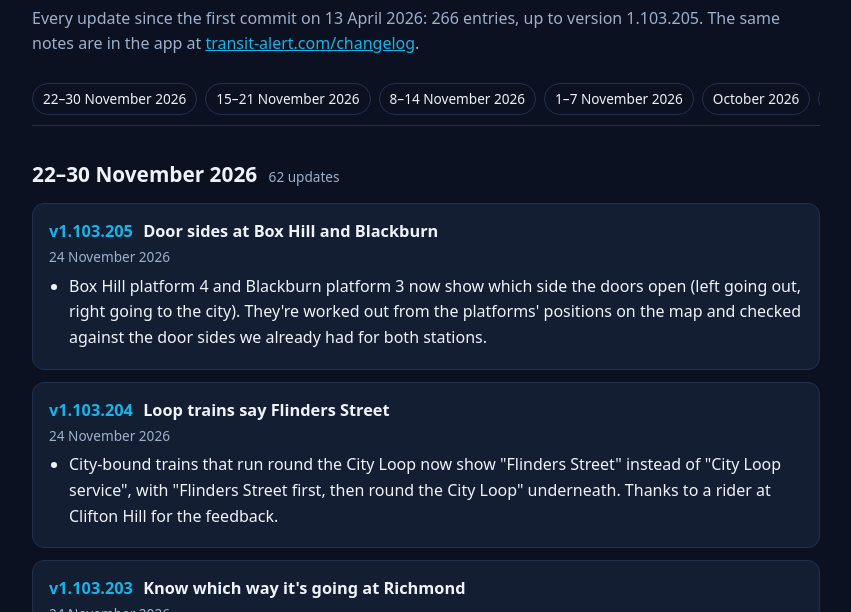
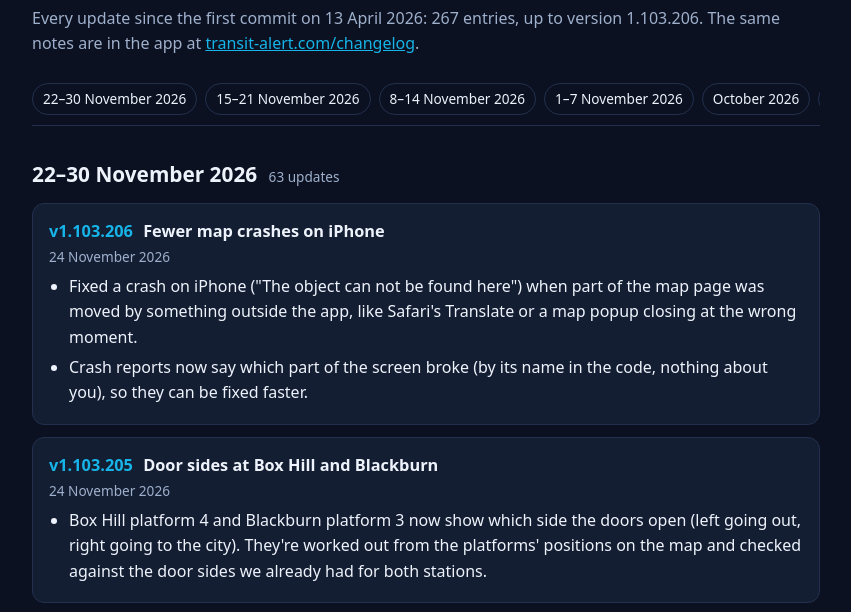
Before and after one commit to comengfreak/comengfreak.github.io, a plain HTML site: page changelog.html in a window 1280 px wide. Shown: the part 137-749 px from the top of the page, without its empty margins (214-1065 px from the left). Drawn offline with Linux system fonts and the light colour scheme.

Commit message:
Changelog to 1.103.206

```diff
--- a/changelog.html
+++ b/changelog.html
@@ -33,11 +33,12 @@
 <div class="wrap">
 <header><a class="home" href="./"><img src="img/icon.png" alt=""> TransitAlert</a></header>
 <h1>Changelog</h1>
-<p class="lead">Every update since the first commit on 13 April 2026: 266 entries, up to version 1.103.205. The same notes are in the app at <a href="https://transit-alert.com/changelog">transit-alert.com/changelog</a>.</p>
+<p class="lead">Every update since the first commit on 13 April 2026: 267 entries, up to version 1.103.206. The same notes are in the app at <a href="https://transit-alert.com/changelog">transit-alert.com/changelog</a>.</p>
 <nav class="months" aria-label="Jump to"><a href="#2026-11-22">22–30 November 2026</a><a href="#2026-11-15">15–21 November 2026</a><a href="#2026-11-08">8–14 November 2026</a><a href="#2026-11-01">1–7 November 2026</a><a href="#2026-10">October 2026</a><a href="#2026-09">September 2026</a><a href="#2026-07">July 2026</a><a href="#2026-06">June 2026</a><a href="#2026-05">May 2026</a><a href="#2026-04">April 2026</a></nav>
 
 <section id="2026-11-22">
-  <h2>22–30 November 2026 <span>62 updates</span></h2>
+  <h2>22–30 November 2026 <span>63 updates</span></h2>
+  <article><h3><span class="v">v1.103.206</span> Fewer map crashes on iPhone</h3><p class="date">24 November 2026</p><ul><li>Fixed a crash on iPhone (&quot;The object can not be found here&quot;) when part of the map page was moved by something outside the app, like Safari's Translate or a map popup closing at the wrong moment.</li><li>Crash reports now say which part of the screen broke (by its name in the code, nothing about you), so they can be fixed faster.</li></ul></article>
   <article><h3><span class="v">v1.103.205</span> Door sides at Box Hill and Blackburn</h3><p class="date">24 November 2026</p><ul><li>Box Hill platform 4 and Blackburn platform 3 now show which side the doors open (left going out, right going to the city). They're worked out from the platforms' positions on the map and checked against the door sides we already had for both stations.</li></ul></article>
   <article><h3><span class="v">v1.103.204</span> Loop trains say Flinders Street</h3><p class="date">24 November 2026</p><ul><li>City-bound trains that run round the City Loop now show &quot;Flinders Street&quot; instead of &quot;City Loop service&quot;, with &quot;Flinders Street first, then round the City Loop&quot; underneath. Thanks to a rider at Clifton Hill for the feedback.</li></ul></article>
   <article><h3><span class="v">v1.103.203</span> Know which way it's going at Richmond</h3><p class="date">24 November 2026</p><ul><li>Departure boards now say how a city-bound train gets to Flinders Street: &quot;City Loop first (next stop Parliament)&quot;, &quot;Flinders Street first, then round the City Loop&quot; or &quot;Straight to Flinders Street&quot;.</li><li>Express trains say where they run without stopping, like &quot;Express: stops at Glenferrie, Camberwell, then all stations (skips 4)&quot;.</li><li>City-bound trains starting part way along a shared line say which line they're on (&quot;Lilydale line · from Ringwood&quot;), and &quot;a Alamein train&quot; is now &quot;an Alamein train&quot;.</li><li>6-car trains that change lines at Flinders Street (a Hurstbridge train becoming a Belgrave one) no longer show as 3 cars when the live feed drops the second set.</li><li>Train panels have a &quot;Wrong set or car count?&quot; link right under the consist, so riders on board can tell us what's really there.</li></ul></article>
```
